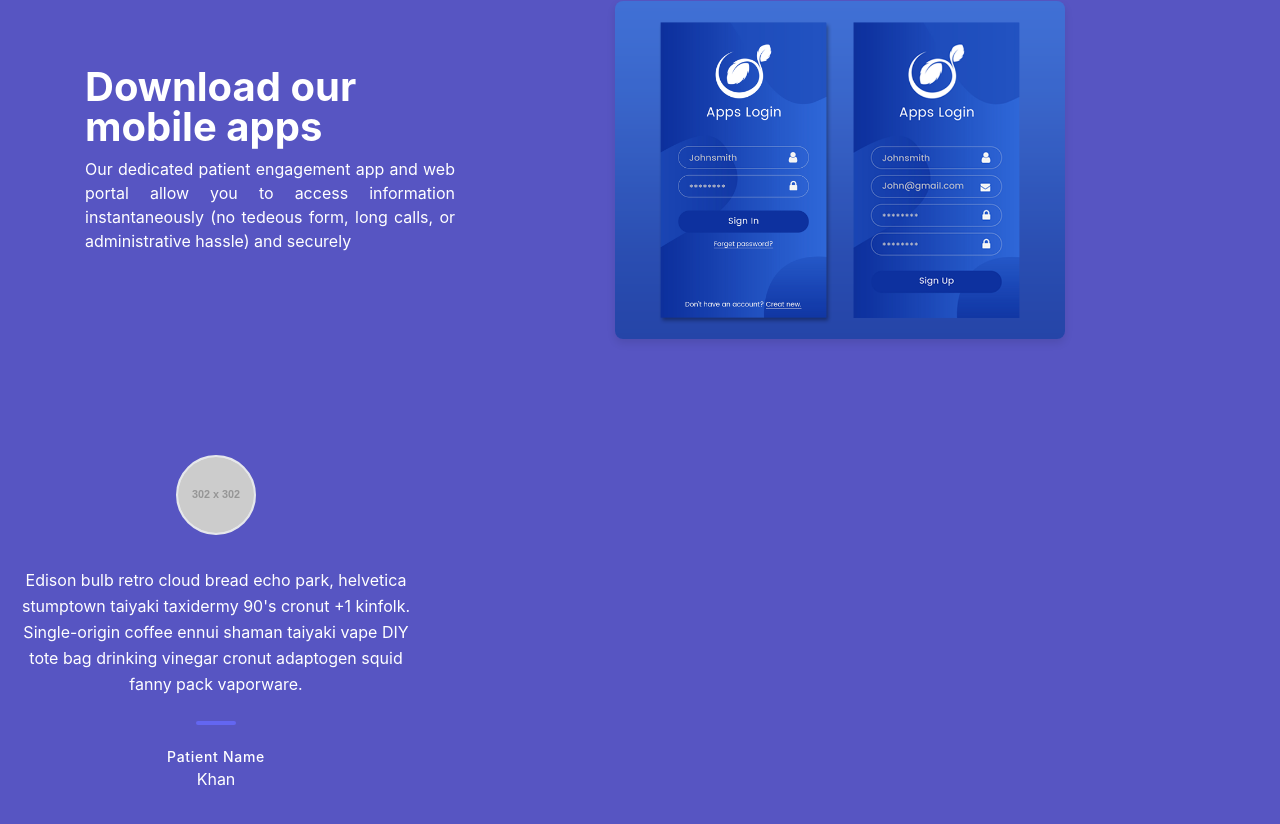
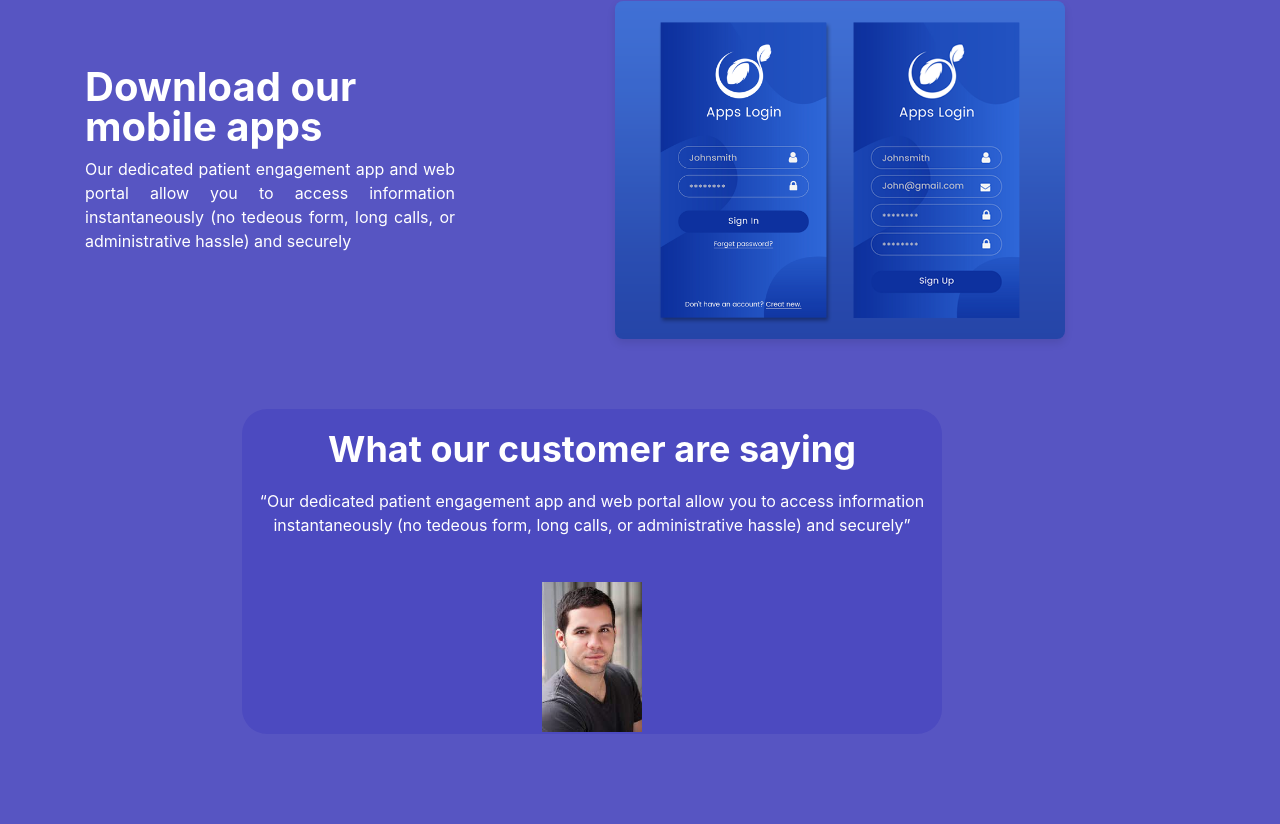
Before and after one commit to ShahidUllahSE/Online-Doctor-and-Pharmacy-figma-To-React, a React (Create React App) app: page / in a window 1280 px wide. Shown: the part 1872-2696 px from the top of the page. After the commit the page ends 2624 px from the top, so only its background shows below. Built offline with nearby package versions, Linux system fonts and the light colour scheme.

Commit message:
added reviews section

```diff
--- a/src/App.js
+++ b/src/App.js
@@ -5,6 +5,7 @@ import Services from './components/Services';
 import HealthCare from './components/HealthCare';
 import MobApps from './components/MobApps';
 import Reviews from './components/Reviews';
+import Reviews2 from './components/Reviews2';
 
 function App() {
   return (
@@ -15,7 +16,7 @@ function App() {
    <Services/>
    <HealthCare/>
    <MobApps/>
-   <Reviews/>
+   <Reviews2/>
 
     </div>
   );
--- a/src/components/Reviews.js
+++ /dev/null
@@ -1,27 +0,0 @@
-import React from 'react'
-
-const Reviews = () => {
-  return (
-    <div className='reviews'>
-      <section className="text-gray-600 body-font">
-  <div className="container px-5 py-24 mx-auto">
-    <div className="flex flex-wrap -m-4">
-      <div className="lg:w-1/3 lg:mb-0 mb-6 p-4">
-        <div className="h-full text-center"id='rev'>
-          <img alt="testimonial" className="w-20 h-20 mb-8 object-cover object-center rounded-full inline-block border-2 border-gray-200 bg-gray-100" src="https://dummyimage.com/302x302"/>
-          <p className="leading-relaxed" id='revpara'>Edison bulb retro cloud bread echo park, helvetica stumptown taiyaki taxidermy 90's cronut +1 kinfolk. Single-origin coffee ennui shaman taiyaki vape DIY tote bag drinking vinegar cronut adaptogen squid fanny pack vaporware.</p>
-          <span className="inline-block h-1 w-10 rounded bg-indigo-500 mt-6 mb-4"></span>
-          <h2 className="text-gray-900 font-medium title-font tracking-wider text-sm" id='patient'>Patient Name</h2>
-          <p className="text-gray-500" id='patientName'>Khan</p>
-        </div>
-      </div>
-
-
-    </div>
-  </div>
-</section>
-    </div>
-  )
-}
-
-export default Reviews
--- /dev/null
+++ b/src/components/Reviews2.js
@@ -0,0 +1,32 @@
+import React from 'react';
+import image11 from './image11.jpeg'
+const Reviews2 = () => {
+  const rectangleStyle = {
+    width: '700px',
+    height: '325px',
+    position: 'absolute',
+
+    // top: '3724px',
+    left: '242px',
+    borderRadius: '25px',
+    backgroundColor: 'rgb(76, 74, 192)', // Adjust the background color as needed
+
+    // Add any additional styles you may need
+  };
+
+  return <div className='rectangle' style={rectangleStyle}>
+
+    <h1 className='text-4xl font-bold' id='rectangleHeading'>What our customer are saying</h1>
+    <p>“Our dedicated patient engagement app and
+web portal allow you to access information instantaneously (no tedeous form, long calls,
+or administrative hassle) and securely”</p>
+<div id='patientimg'>
+
+<img src={image11} height={90} width={100} alt='patient' />
+
+
+</div>
+  </div>;
+};
+
+export default Reviews2;
--- a/src/index.css
+++ b/src/index.css
@@ -176,7 +176,7 @@ color: white;
 #healthcare {
   font-size: 2.5rem;
   font-weight: bold;
-  color: #d7d2d2;
+  color: white;
   margin-bottom: 10px;
 
 }
@@ -197,6 +197,7 @@ color: white;
   display: flex;
   justify-content: center;
   align-items: center;
+  margin-left: 390px;
 }
 #revpara {
   color: white;
@@ -207,3 +208,22 @@ color: white;
 #patientName{
   color: white;
 }
+
+.rectangle{
+  margin-top: 50px;
+}
+
+#rectangleHeading{
+  margin-top: 20px;
+  padding-bottom: 20px;
+}
+
+#patientimg{
+  display: flex;
+  justify-content: center;
+  align-items: center;
+  margin-top: 45px;
+  margin-bottom: 20px;
+  padding-bottom: 20px;
+
+}
```
Also changed, not shown: src/components/image11.jpeg (added).
